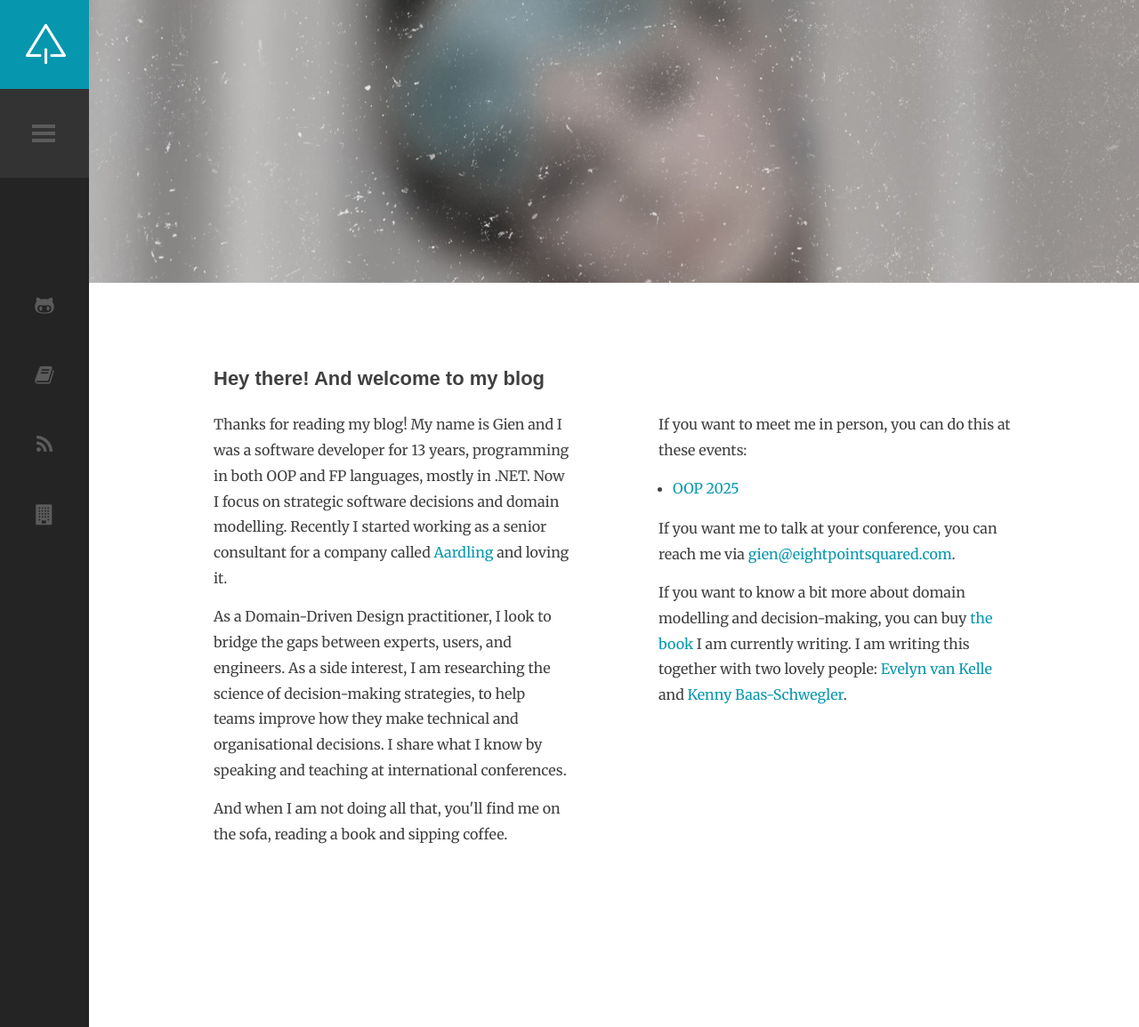
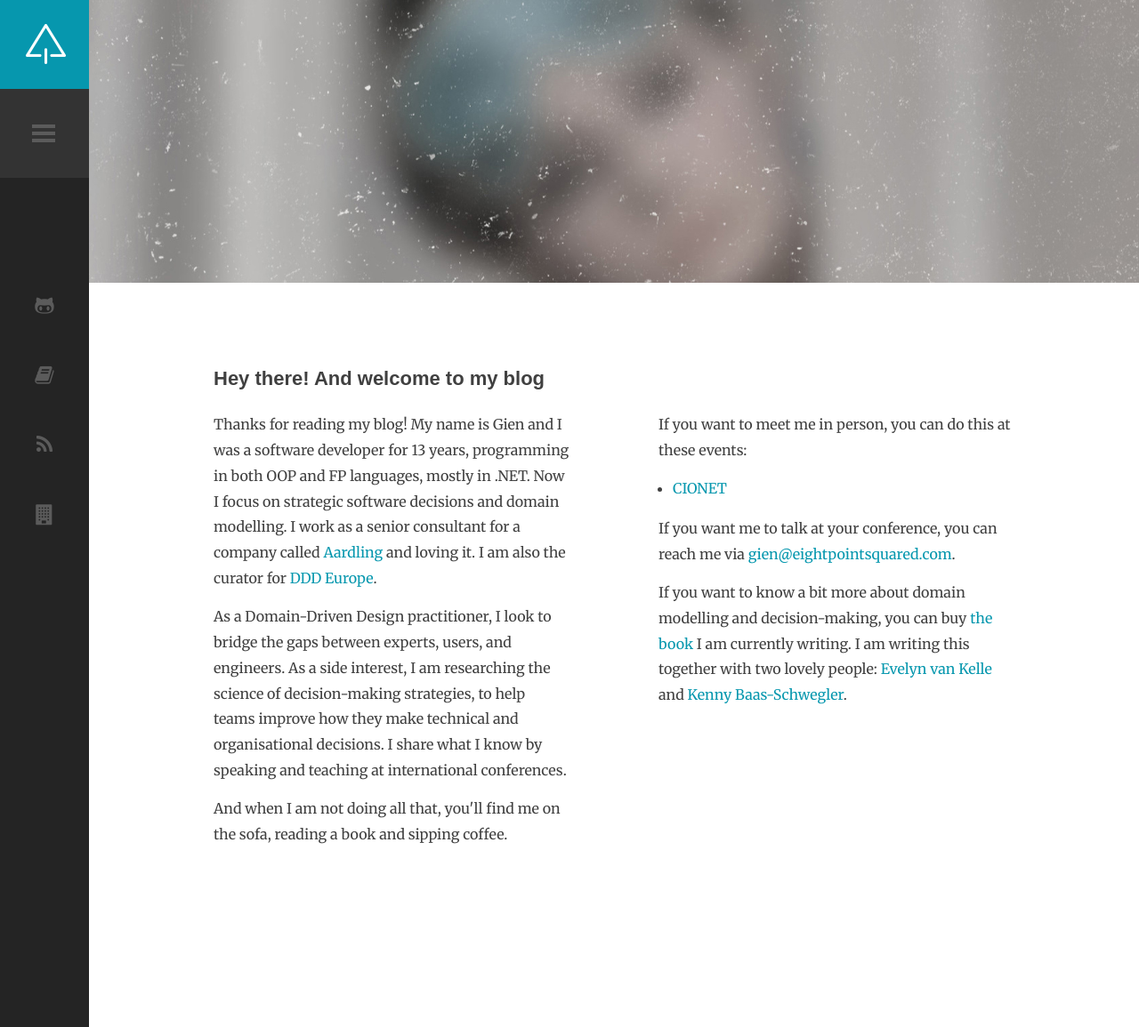
Before and after one commit to selketjah/selketjah.github.io, a Jekyll site: the page built from about.html, in a window 1280 px wide. Shown: the whole page at 89% size. Built offline with Jekyll 4.4.1, drawn with Linux system fonts in a browser that asks for light colours.

Commit message:
update about

```diff
--- a/about.html
+++ b/about.html
@@ -17,7 +17,8 @@ class: about page page-template-default
                     Thanks for reading my blog!
 
                     My name is Gien and I was a software developer for 13 years, programming in both OOP and FP languages, mostly in .NET. Now I focus on strategic software decisions and domain modelling.
-                    Recently I started working as a senior consultant for a company called <a href="http://www.aardling.eu">Aardling</a> and loving it.
+                    I work as a senior consultant for a company called <a href="http://www.aardling.eu">Aardling</a> and loving it.
+                    I am also the curator for <a href="https://dddeurope.com/">DDD Europe</a>.
                 </p>
                 <p>
                     As a Domain-Driven Design practitioner, I look to bridge the gaps between experts, users, and engineers.
@@ -33,7 +34,7 @@ class: about page page-template-default
                     If you want to meet me in person, you can do this at these events:
                 </p>
                 <ul>
-                    <li><a href="https://www.oop-konferenz.de/en" target="_blank">OOP 2025</a></li>
+                    <li><a href="https://www.cionet.com/events/be/architect" target="_blank">CIONET</a></li>
                 </ul>
                 <p>
                     If you want me to talk at your conference, you can reach me via <a href="mailto:gien@eightpointsquared.com">gien@eightpointsquared.com</a>.
```
